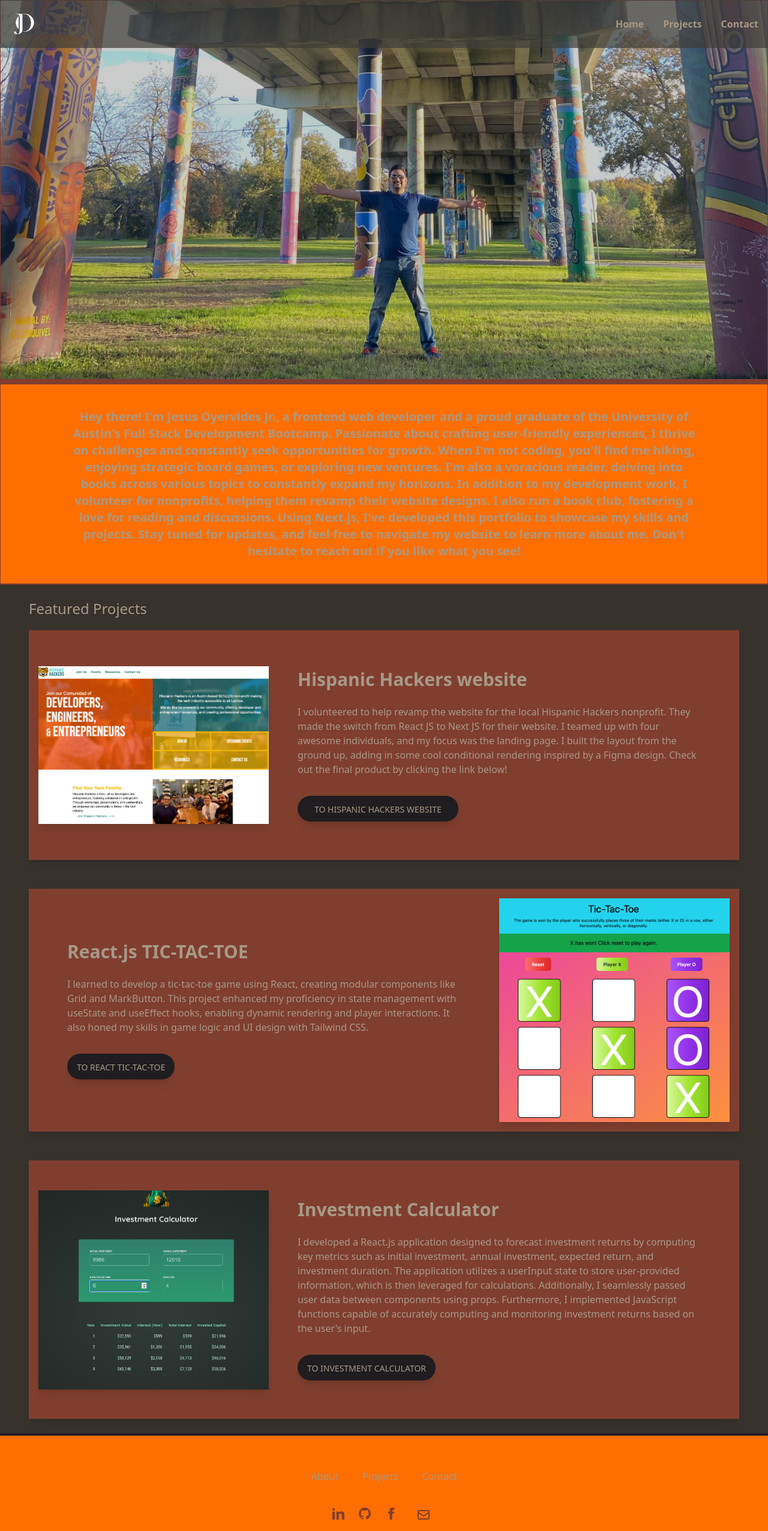
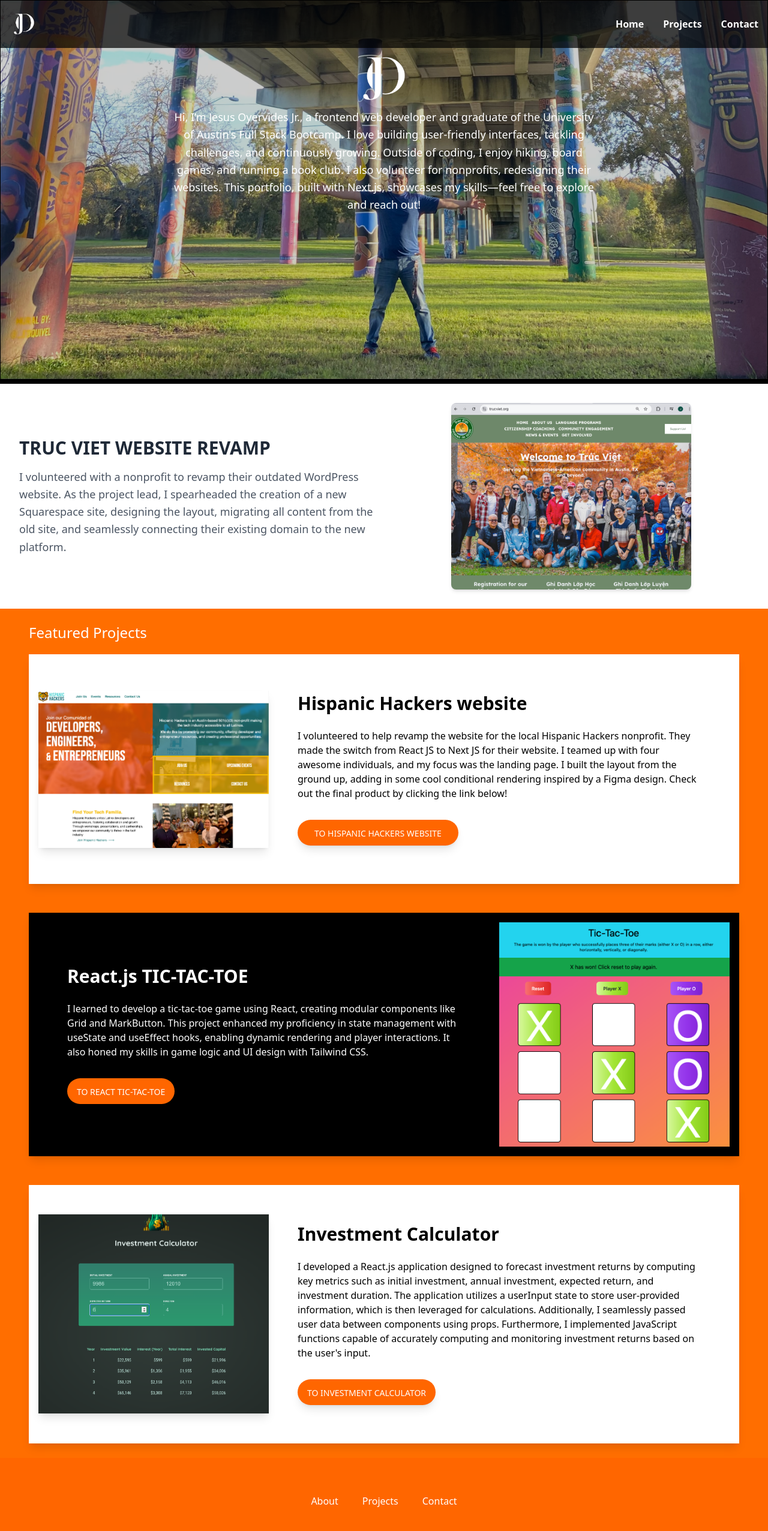
Before and after one commit to jesusoyer/nextjs-portfolio, a Next.js app: page / in a window 1280 px wide. Shown: the top 2553 px of the page at 60% size. Built offline with nearby package versions, Linux system fonts and the light colour scheme.

Commit message:
changed the homepage stying

```diff
--- a/components/OtherNavbar.jsx
+++ b/components/OtherNavbar.jsx
@@ -22,9 +22,7 @@ export default function OtherNavbar() {
             height={48}
             className="object-contain"
           />
-          <span className="text-palette5 self-center text-2xl font-semibold whitespace-nowrap dark:text-white hover:text-white">
-            Your Brand
-          </span>
+
         </Link>
         <button
           data-collapse-toggle="navbar-default"
--- /dev/null
+++ b/components/hompageComponents/Featured.jsx
@@ -0,0 +1,29 @@
+import React from 'react'
+import Image from "next/image";
+import FeaturedImage from "./Trucvietrevamp.png"
+const intro = () => {
+  return (
+    <section className="grid grid-cols-1 md:grid-cols-2 gap-8 items-center p-8">
+    {/* Text Box */}
+    <div className="text-left">
+      <h2 className="text-3xl font-bold text-gray-800 mb-4">TRUC VIET WEBSITE REVAMP</h2>
+      <p className="text-lg text-gray-600 leading-relaxed">
+      I volunteered with a nonprofit to revamp their outdated WordPress website. As the project lead, I spearheaded the creation of a new Squarespace site, designing the layout, migrating all content from the old site, and seamlessly connecting their existing domain to the new platform.
+      </p>
+    </div>
+
+    {/* Image Box */}
+    <div className="flex justify-center">
+      <Image
+        src={FeaturedImage}
+        alt="Portfolio Preview"
+        width={400}
+        height={300}
+        className="rounded-lg shadow-md object-cover"
+      />
+    </div>
+  </section>
+  )
+}
+
+export default intro;
--- a/components/hompageComponents/Hero.tsx
+++ b/components/hompageComponents/Hero.tsx
@@ -5,6 +5,7 @@ import Link from 'next/link';
 export default function Hero() {
     return (
       <section className="relative h-[80vh] border border-b-8 border-palette2">
+      {/* Background Image */}
       <div className="absolute inset-0">
         <Image
           src={meImage}
@@ -16,8 +17,24 @@ export default function Hero() {
         />
         <div className="bg-black opacity-20 w-full h-full absolute inset-0"></div>
       </div>
+
+      {/* Content Overlay */}
       <div className="absolute inset-0 flex flex-col justify-start items-center pt-20 text-palette5 text-center">
-
+        {/* Centered Image */}
+        <div className="relative z-10">
+          <Image
+            src="/personalLogo3.png"
+            alt="Centered Image"
+            width={100} // Adjust width as needed
+            height={200} // Adjust height as needed
+            className="rounded-full shadow-lg"
+          />
+        </div>
+        <div className="max-w-3xl mx-auto px-8 text-center text-palette5">
+    <p className="text-lg leading-relaxed">
+      Hi, I’m Jesus Oyervides Jr., a frontend web developer and graduate of the University of Austin's Full Stack Bootcamp. I love building user-friendly interfaces, tackling challenges, and continuously growing. Outside of coding, I enjoy hiking, board games, and running a book club. I also volunteer for nonprofits, redesigning their websites. This portfolio, built with Next.js, showcases my skills—feel free to explore and reach out!
+    </p>
+  </div>
 
       </div>
     </section>
--- a/components/hompageComponents/Homepage.tsx
+++ b/components/hompageComponents/Homepage.tsx
@@ -1,11 +1,11 @@
 import Hero from "./Hero"
 import HomeProjects from "./HomepageProjects";
-import Intro from "./intro"
+import Featured from "./Featured"
 export default function homepage() {
     return (
      <section className="relative ">
       <Hero />
-      <Intro />
+      <Featured />
       <div className="bg-palette3">
       <HomeProjects />
       </div>
--- a/components/hompageComponents/HomepageProjects.tsx
+++ b/components/hompageComponents/HomepageProjects.tsx
@@ -11,7 +11,7 @@ export default function HomeProjects() {
 <h2 className="text-2xl text-palette5 mb-5">Featured Projects</h2>
 
 
-        <div className="block shadow-lg p-4 bg-palette2 text-palette5 dark:bg-neutral-700">
+        <div className="block shadow-lg p-4 bg-palette5 text-palette2 dark:bg-neutral-700">
           <div className="flex flex-wrap items-center">
             <div className="block w-full shrink-0 grow-0 basis-auto md:w-4/12 lg:flex">
               <Image
@@ -28,7 +28,7 @@ export default function HomeProjects() {
                   </span>{" "}
 
                 </h2>
-                <p className="mb-6 pb-2 text-palette5  dark:text-neutral-300">
+                <p className="mb-6 pb-2 text-palette2  dark:text-neutral-300">
                 I volunteered to help revamp the website for the local Hispanic Hackers nonprofit. They made the switch from React JS to Next JS for their website. I teamed up with four awesome individuals, and my focus was the landing page. I built the layout from the ground up, adding in some cool conditional rendering inspired by a Figma design. Check out the final product by clicking the link below!
                 </p>
                 <button
@@ -84,7 +84,7 @@ export default function HomeProjects() {
       </section>
       {/* Section: Design Block */}
       <section className=" text-center md:text-left p-6">
-        <div className="block  shadow-lg p-4  bg-palette2 text-palette5  dark:bg-neutral-700">
+        <div className="block  shadow-lg p-4  bg-palette5 text-palette2  dark:bg-neutral-700">
           <div className="flex flex-wrap items-center">
             <div className="block w-full shrink-0 grow-0 basis-auto md:w-4/12 lg:flex">
               <Image
@@ -93,17 +93,17 @@ export default function HomeProjects() {
                 className="w-full shadow-lg"
               />
             </div>
-            <div className="w-full shrink-0 grow-0 basis-auto md:w-8/12">
-              <div className="px-6 py-12 md:px-12">
-                <h2 className="mb-6 text-3xl  text-palette5   font-bold">
-                  <span className=" text-palette5   ">Investment Calculator</span>
+            <div className="w-full shrink-0 grow-0 basis-auto md:w-8/12 ">
+              <div className="px-6 py-12 md:px-12 rounded-md">
+                <h2 className="mb-6 text-3xl  text-palette2   font-bold">
+                  <span className=" text-palette2   ">Investment Calculator</span>
                 </h2>
-                <p className="mb-6 pb-2  text-palette5  dark:text-neutral-300">
+                <p className="mb-6 pb-2  text-palette2  dark:text-neutral-300">
                 I developed a React.js application designed to forecast investment returns by computing key metrics such as initial investment, annual investment, expected return, and investment duration. The application utilizes a userInput state to store user-provided information, which is then leveraged for calculations. Additionally, I seamlessly passed user data between components using props. Furthermore, I implemented JavaScript functions capable of accurately computing and monitoring investment returns based on the user's input.
                 </p>
                 <button
                   type="button"
-                  className="inline-block rounded-full shadow-lg p-4 bg-palette6 pb-2.5 pt-3 text-sm font-medium uppercase leading-normal text-pallette5  transition duration-150 ease-in-out hover:bg-danger-600 hover:shadow-[0_8px_9px_-4px_rgba(220,76,100,0.3),0_4px_18px_0_rgba(220,76,100,0.2)] focus:bg-danger-600 focus:shadow-[0_8px_9px_-4px_rgba(220,76,100,0.3),0_4px_18px_0_rgba(220,76,100,0.2)] focus:outline-none focus:ring-0 active:bg-danger-700 active:shadow-[0_8px_9px_-4px_rgba(220,76,100,0.3),0_4px_18px_0_rgba(220,76,100,0.2)] dark:shadow-[0_4px_9px_-4px_rgba(220,76,100,0.5)] dark:hover:shadow-[0_8px_9px_-4px_rgba(220,76,100,0.2),0_4px_18px_0_rgba(220,76,100,0.1)] dark:focus:shadow-[0_8px_9px_-4px_rgba(220,76,100,0.2),0_4px_18px_0_rgba(220,76,100,0.1)] dark:active:shadow-[0_8px_9px_-4px_rgba(220,76,100,0.2),0_4px_18px_0_rgba(220,76,100,0.1)]"
+                  className="inline-block rounded-full shadow-lg p-4 bg-palette6 pb-2.5 pt-3 text-sm font-medium uppercase leading-normal text-palette5  transition duration-150 ease-in-out hover:bg-danger-600 hover:shadow-[0_8px_9px_-4px_rgba(220,76,100,0.3),0_4px_18px_0_rgba(220,76,100,0.2)] focus:bg-danger-600 focus:shadow-[0_8px_9px_-4px_rgba(220,76,100,0.3),0_4px_18px_0_rgba(220,76,100,0.2)] focus:outline-none focus:ring-0 active:bg-danger-700 active:shadow-[0_8px_9px_-4px_rgba(220,76,100,0.3),0_4px_18px_0_rgba(220,76,100,0.2)] dark:shadow-[0_4px_9px_-4px_rgba(220,76,100,0.5)] dark:hover:shadow-[0_8px_9px_-4px_rgba(220,76,100,0.2),0_4px_18px_0_rgba(220,76,100,0.1)] dark:focus:shadow-[0_8px_9px_-4px_rgba(220,76,100,0.2),0_4px_18px_0_rgba(220,76,100,0.1)] dark:active:shadow-[0_8px_9px_-4px_rgba(220,76,100,0.2),0_4px_18px_0_rgba(220,76,100,0.1)]"
                   data-te-ripple-init
                   data-te-ripple-color="light"
                   onClick={() => {
--- a/components/hompageComponents/intro.jsx
+++ /dev/null
@@ -1,13 +0,0 @@
-import React from 'react'
-
-const intro = () => {
-  return (
-    <div className='border border-b-2 border-palette2'>
-        <p className="text-xl text-palette5 font-bold bg-palette1 py-10 px-10 text-center md:py-10 md:px-28 mx-auto ">
-        Hey there! I'm Jesus Oyervides Jr., a frontend web developer and a proud graduate of the University of Austin's Full Stack Development Bootcamp. Passionate about crafting user-friendly experiences, I thrive on challenges and constantly seek opportunities for growth. When I'm not coding, you'll find me hiking, enjoying strategic board games, or exploring new ventures. I'm also a voracious reader, delving into books across various topics to constantly expand my horizons. In addition to my development work, I volunteer for nonprofits, helping them revamp their website designs. I also run a book club, fostering a love for reading and discussions. Using Next.js, I've developed this portfolio to showcase my skills and projects. Stay tuned for updates, and feel free to navigate my website to learn more about me. Don't hesitate to reach out if you like what you see!
-        </p>
-    </div>
-  )
-}
-
-export default intro;
--- a/tailwind.config.ts
+++ b/tailwind.config.ts
@@ -14,12 +14,12 @@ const config: Config = {
           'conic-gradient(from 180deg at 50% 50%, var(--tw-gradient-stops))',
       },
       colors: {
-        palette1: '#ff6e00',
-        palette2: '#803e2f',
-        palette3: '#38322d',
-        palette4: '#3e3d38',
-        palette5: '#a79986',
-        palette6: '#1f1d20',
+        palette1: '#ff6600', //intro
+        palette2: '#000000',
+        palette3: '#ff6e00',
+        palette4: '#000000', //navbar
+        palette5: '#ffffff', //font
+        palette6: '#ff6600',
       }
 
     },
```
Also changed, not shown: components/hompageComponents/Trucvietrevamp.png (added).
